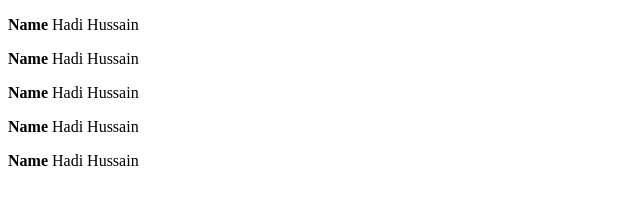
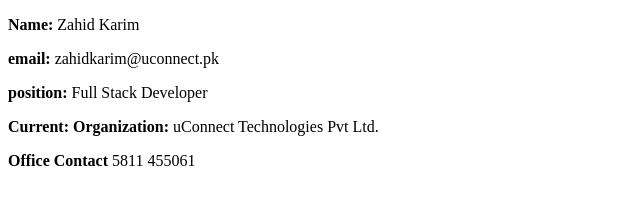
Before and after one commit to Hadi-hussayn/Hadi-hussayn.github.io, a plain HTML site: page index.html in a window 1280 px wide. Shown: the whole page, without its empty margins (0-640 px from the left). Drawn offline with Linux system fonts and the light colour scheme.

Commit message:
adding new details

```diff
--- a/index.html
+++ b/index.html
@@ -9,11 +9,12 @@
 </head>
 <body>
     <section>
-        <p><strong>Name </strong>Hadi Hussain</p>
-        <p><strong>Name </strong>Hadi Hussain</p>
-        <p><strong>Name </strong>Hadi Hussain</p>
-        <p><strong>Name </strong>Hadi Hussain</p>
-        <p><strong>Name </strong>Hadi Hussain</p>
+        <p><strong>Name: </strong>Zahid Karim </p>
+        <p><strong>email: </strong>zahidkarim@uconnect.pk</p>
+        <p><strong>position: </strong>Full Stack Developer </p>
+        <p><strong>Current: Organization: </strong>uConnect Technologies Pvt Ltd. </p>
+        <p><strong>Office Contact </strong>5811 455061 </p>
     </section>
 </body>
+</body>
 </html>
```
